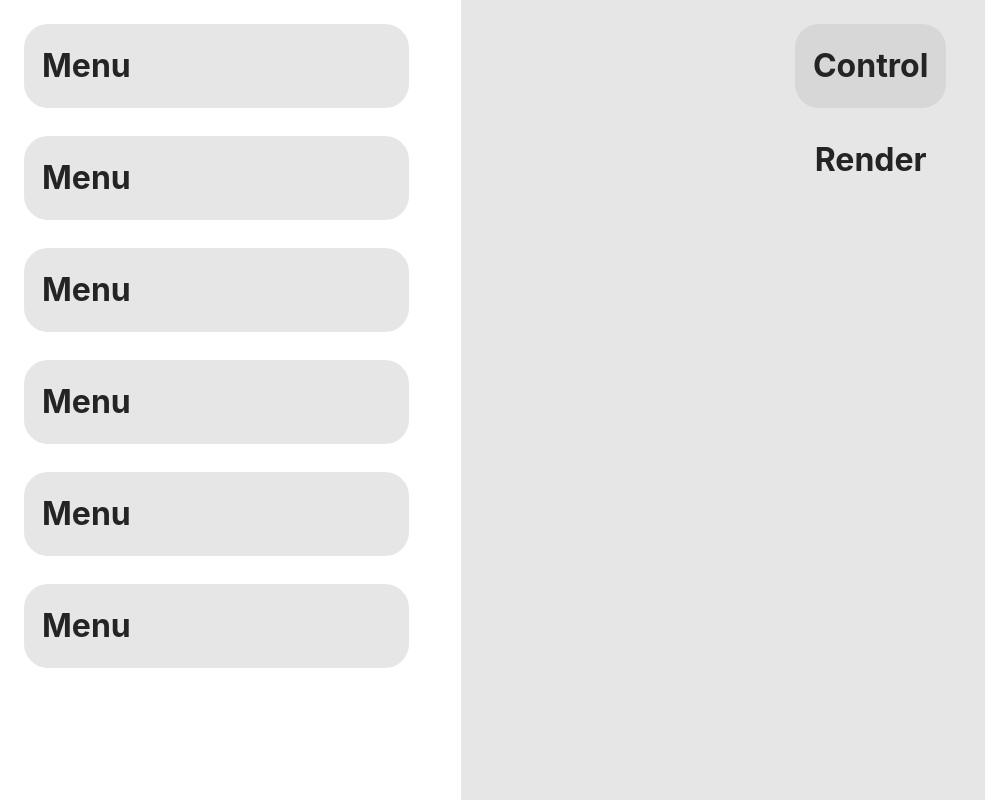
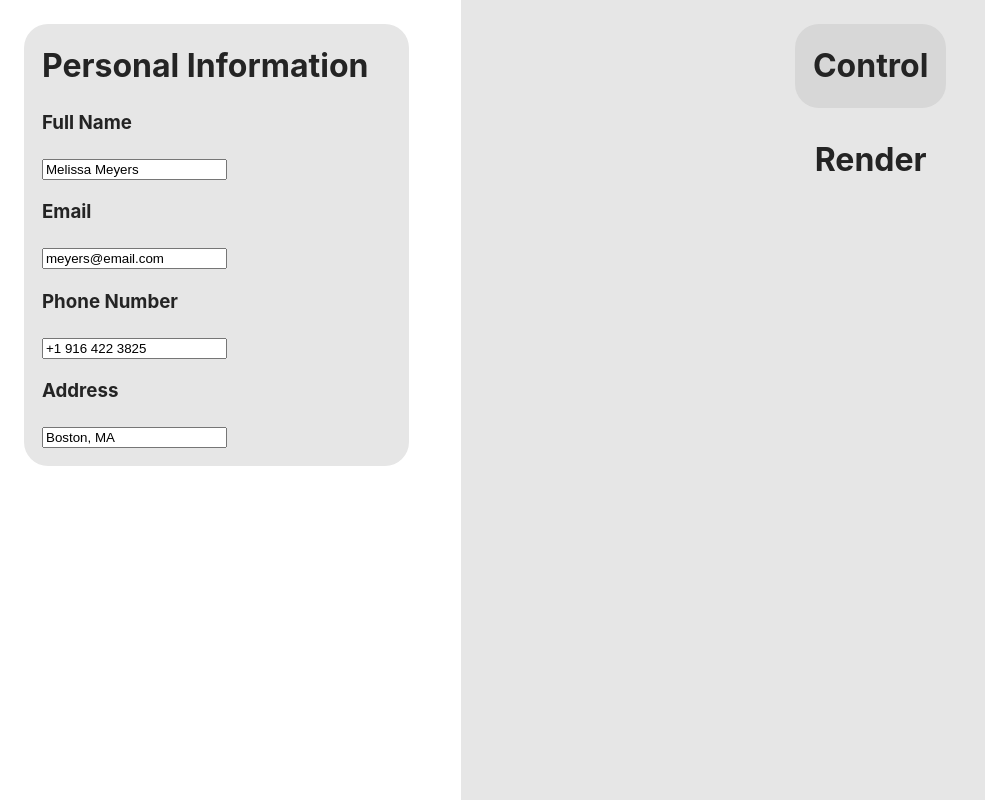
Before and after one commit to colleennicole223/odin-cv-application, a React (Vite) app: page / in a window 1280 px wide. Shown: the whole page, without its empty margins (0-985 px from the left). Built offline with nearby package versions, Linux system fonts and the light colour scheme.

Commit message:
Divided Menu component into sections

```diff
--- a/src/App.jsx
+++ b/src/App.jsx
@@ -1,6 +1,6 @@
 import { useState } from 'react'
 import './styles/style.css'
-import Menu from './components/Menu.jsx'
+import MenuPersonalInfo from './components/MenuPersonalInfo.jsx'
 import Render from './components/Render.jsx'
 import Control from './components/Control.jsx'
 
@@ -11,12 +11,9 @@ function App() {
     <>
       <div className='display'>
         <div className='menuColumn'>
-          <Menu></Menu>
-          <Menu></Menu>
-          <Menu></Menu>
-          <Menu></Menu>
-          <Menu></Menu>
-          <Menu></Menu>
+          <MenuPersonalInfo
+            title = "Personal Information"
+            />
         </div>
         <div className='docColumn'>
           <Control></Control>
--- a/src/components/Menu.jsx
+++ /dev/null
@@ -1,12 +0,0 @@
-import React from 'react'
-
-export default function Menu() {
-    return (
-        <>
-            <div id='menu'>
-                <h1>Menu</h1>
-            </div>
-
-        </>
-    )
-}
--- /dev/null
+++ b/src/components/MenuPersonalInfo.jsx
@@ -0,0 +1,24 @@
+import React from 'react'
+
+export default function MenuPersonalInfo({title, fullName = "Melissa Meyers",
+    email = "meyers@email.com", phoneNumber = "+1 916 422 3825", address="Boston, MA"}) {
+
+
+
+    return (
+        <>
+            <div id='menu'>
+                <h1>{title}</h1>
+
+                <h3>Full Name</h3>
+                <input defaultValue={fullName}/>
+                <h3>Email</h3>
+                <input defaultValue={email}/>
+                <h3>Phone Number</h3>
+                <input defaultValue={phoneNumber}/>
+                <h3>Address</h3>
+                <input defaultValue={address}/>
+            </div>
+        </>
+    )
+}
```
